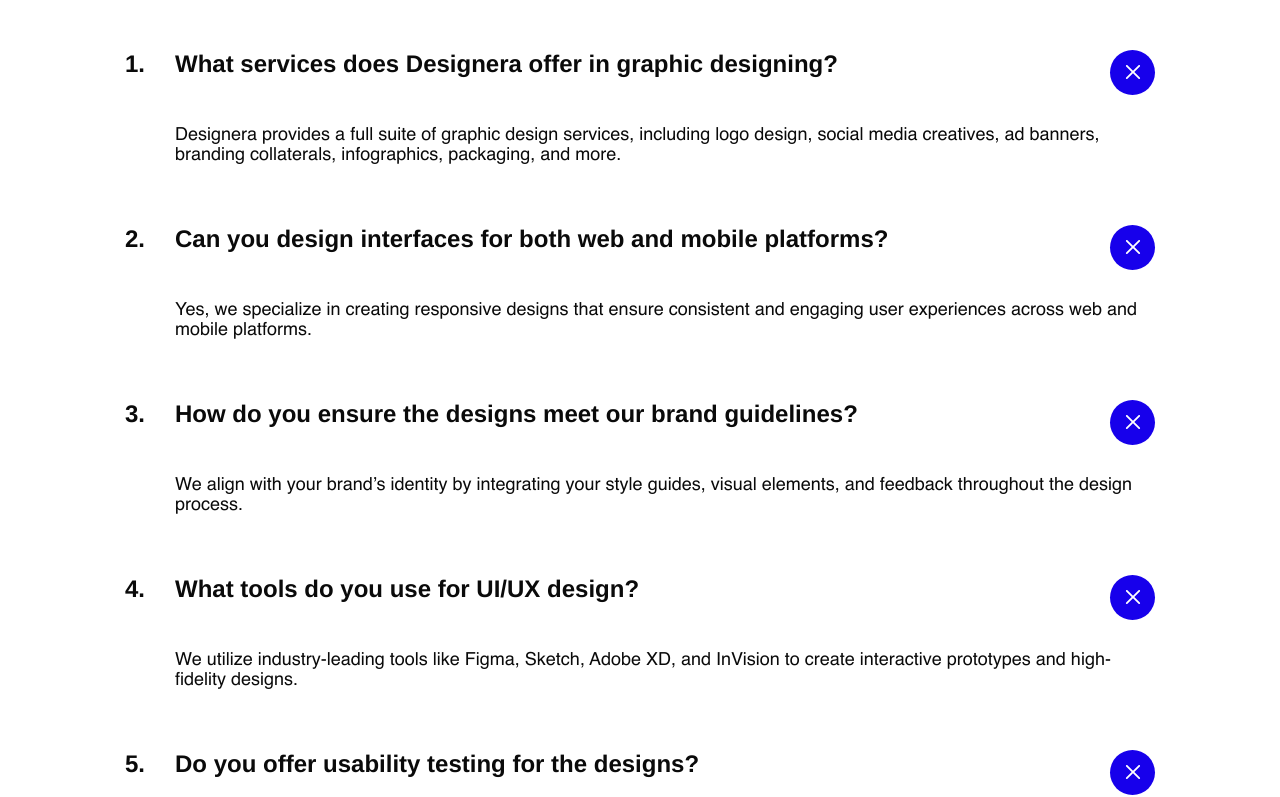
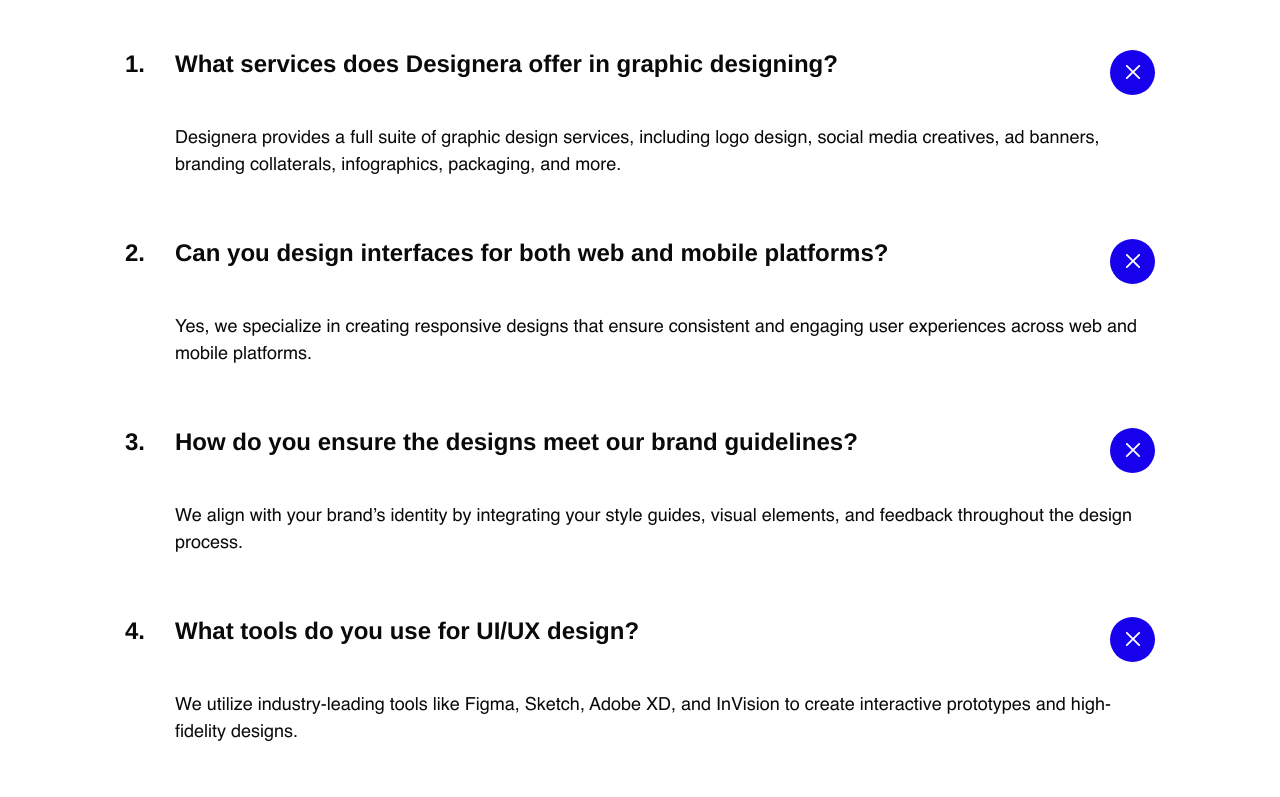
Before and after one commit to cdshubham/DesignerC, a Next.js app in the folder frontend/: page /home/CRM in a window 1280 px wide. Shown: the part 5870-6667 px from the top of the page. Built offline with nearby package versions, Linux system fonts and the light colour scheme.

Commit message:
line spacing done

```diff
--- a/frontend/src/components/home/Faq.tsx
+++ b/frontend/src/components/home/Faq.tsx
@@ -48,7 +48,7 @@
                   <FiPlus />
                 </div>  }
               </div>
-              <span className="text-body/5 font-normal">{item.sub}</span>
+              <span className="text-body/[27px] font-normal">{item.sub}</span>
             </div>
           </li>
         ))}
```
